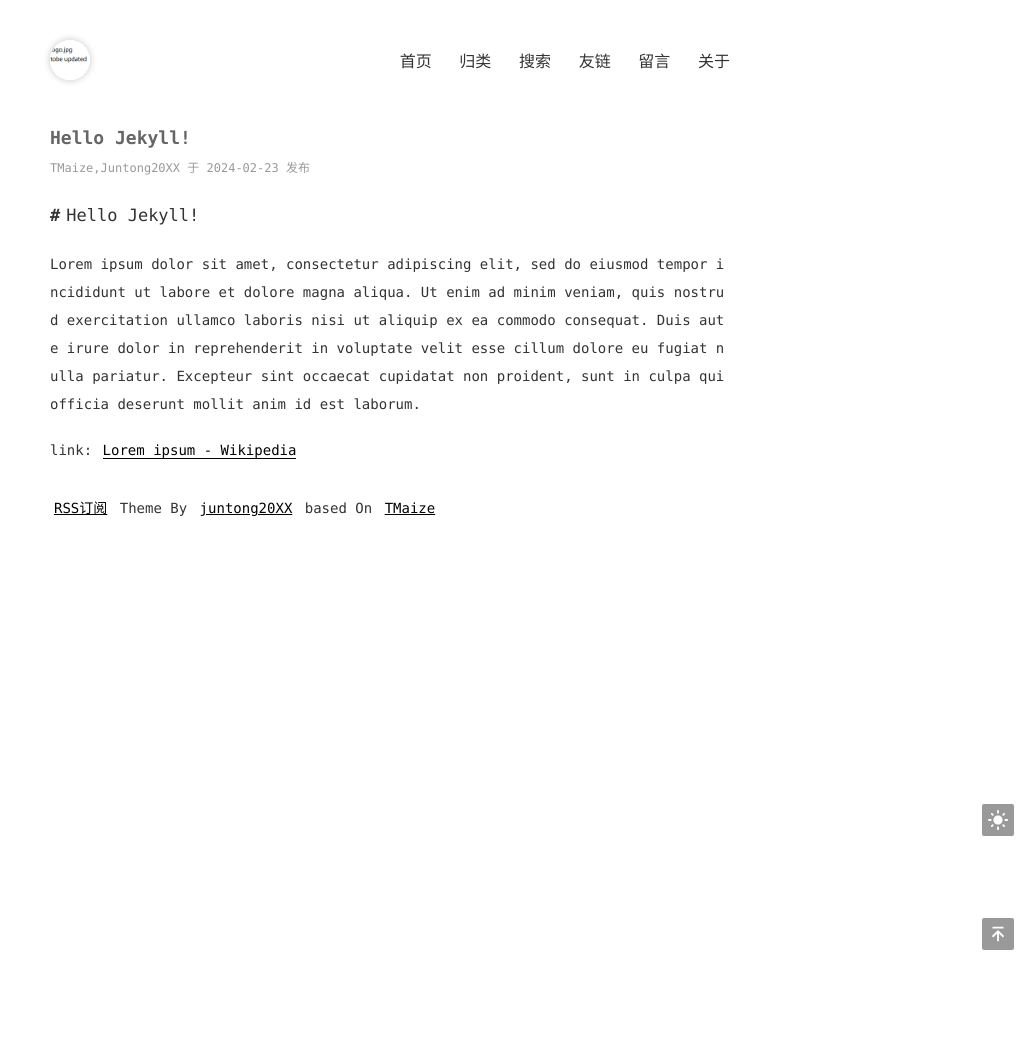
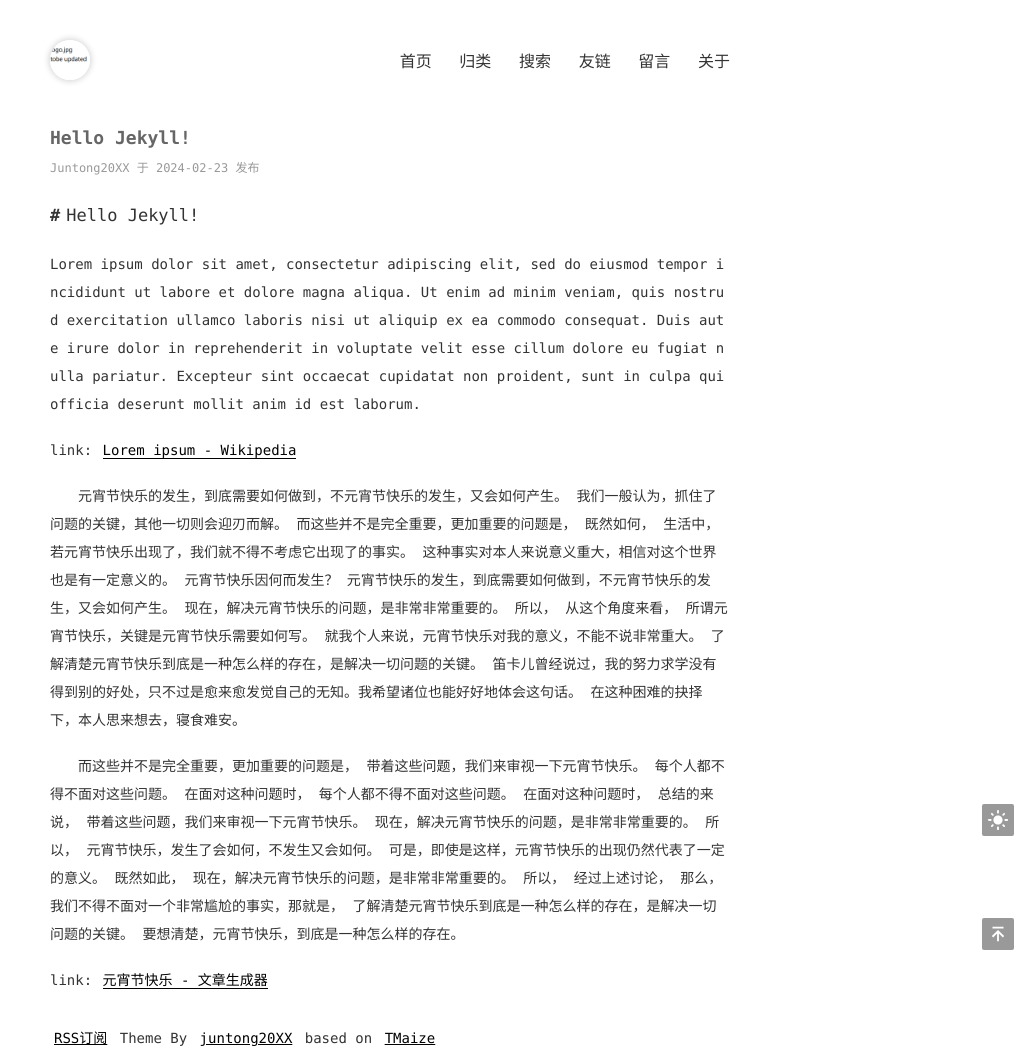
Before and after one commit to juntong20XX/juntong20XX.github.io, a Jekyll site: the page built from _posts/2024-02-23-Hello-Jekyll.md, in a window 1280 px wide. Shown: the whole page, without its empty margins (250-1280 px from the left). Built offline with Jekyll 4.4.1, drawn with Linux system fonts in a browser that asks for light colours.

Commit message:
feat: 添加了 lang 选项

```diff
--- a/_config.yml
+++ b/_config.yml
@@ -1,10 +1,18 @@
 encoding: utf-8
+timezone: Asia/Shanghai
+defaults:
+  -
+    scope:
+      path: "" # 一个空的字符串代表项目中所有的文件
+      type: "pages"  # 表示为文章添加此标记
+    values:
+      lang: zh-CN  # 新增标记，是 html 标签的 lang 选项的值
 
 # SEO相关信息
 title: Juntong20XX Pages
 description: GitHub@Juntong20XX Pages I don't know what to do.
 keywords: GitHub,Blog,Python
-author: TMaize,Juntong20XX
+author: Juntong20XX
 footerText: ''
 
 # 这些不要动
--- a/_includes/footer.html
+++ b/_includes/footer.html
@@ -5,7 +5,7 @@
   {%- comment %} 叠词词，恶心心，讨厌厌~ {% endcomment %}
   <span>Theme By</span>
   <a href="https://github.com/juntong20XX/juntong20XX.github.io">juntong20XX</a>
-  <span>based On</span>
+  <span>based on</span>
   <a href="https://github.com/TMaize/tmaize-blog">TMaize</a>
 
   {%- if site.extCount %}
--- a/_layouts/page.html
+++ b/_layouts/page.html
@@ -1,5 +1,5 @@
 <!DOCTYPE html>
-<html lang="zh-CN">
+<html lang="{{ page.lang }}">
 {% include head.html -%}
 <body>
 {% include header.html -%}
--- a/_posts/2024-02-23-Hello-Jekyll.md
+++ b/_posts/2024-02-23-Hello-Jekyll.md
@@ -13,3 +13,9 @@
 Lorem ipsum dolor sit amet, consectetur adipiscing elit, sed do eiusmod tempor incididunt ut labore et dolore magna aliqua. Ut enim ad minim veniam, quis nostrud exercitation ullamco laboris nisi ut aliquip ex ea commodo consequat. Duis aute irure dolor in reprehenderit in voluptate velit esse cillum dolore eu fugiat nulla pariatur. Excepteur sint occaecat cupidatat non proident, sunt in culpa qui officia deserunt mollit anim id est laborum.
 
 link: [Lorem ipsum - Wikipedia](https://en.wikipedia.org/wiki/Lorem_ipsum)
+
+　　元宵节快乐的发生，到底需要如何做到，不元宵节快乐的发生，又会如何产生。 我们一般认为，抓住了问题的关键，其他一切则会迎刃而解。  而这些并不是完全重要，更加重要的问题是， 既然如何， 生活中，若元宵节快乐出现了，我们就不得不考虑它出现了的事实。  这种事实对本人来说意义重大，相信对这个世界也是有一定意义的。 元宵节快乐因何而发生？  元宵节快乐的发生，到底需要如何做到，不元宵节快乐的发生，又会如何产生。 现在，解决元宵节快乐的问题，是非常非常重要的。 所以， 从这个角度来看， 所谓元宵节快乐，关键是元宵节快乐需要如何写。 就我个人来说，元宵节快乐对我的意义，不能不说非常重大。  了解清楚元宵节快乐到底是一种怎么样的存在，是解决一切问题的关键。  笛卡儿曾经说过，我的努力求学没有得到别的好处，只不过是愈来愈发觉自己的无知。我希望诸位也能好好地体会这句话。  在这种困难的抉择下，本人思来想去，寝食难安。
+
+　　而这些并不是完全重要，更加重要的问题是，  带着这些问题，我们来审视一下元宵节快乐。 每个人都不得不面对这些问题。 在面对这种问题时， 每个人都不得不面对这些问题。 在面对这种问题时，  总结的来说， 带着这些问题，我们来审视一下元宵节快乐。 现在，解决元宵节快乐的问题，是非常非常重要的。 所以，  元宵节快乐，发生了会如何，不发生又会如何。 可是，即使是这样，元宵节快乐的出现仍然代表了一定的意义。 既然如此，  现在，解决元宵节快乐的问题，是非常非常重要的。 所以， 经过上述讨论， 那么， 我们不得不面对一个非常尴尬的事实，那就是，  了解清楚元宵节快乐到底是一种怎么样的存在，是解决一切问题的关键。 要想清楚，元宵节快乐，到底是一种怎么样的存在。
+
+link: [元宵节快乐 - 文章生成器](https://suulnnka.github.io/BullshitGenerator/index.html?%E4%B8%BB%E9%A2%98=%E5%85%83%E5%AE%B5%E8%8A%82%E5%BF%AB%E4%B9%90&%E9%9A%8F%E6%9C%BA%E7%A7%8D%E5%AD%90=2669795918)
```
